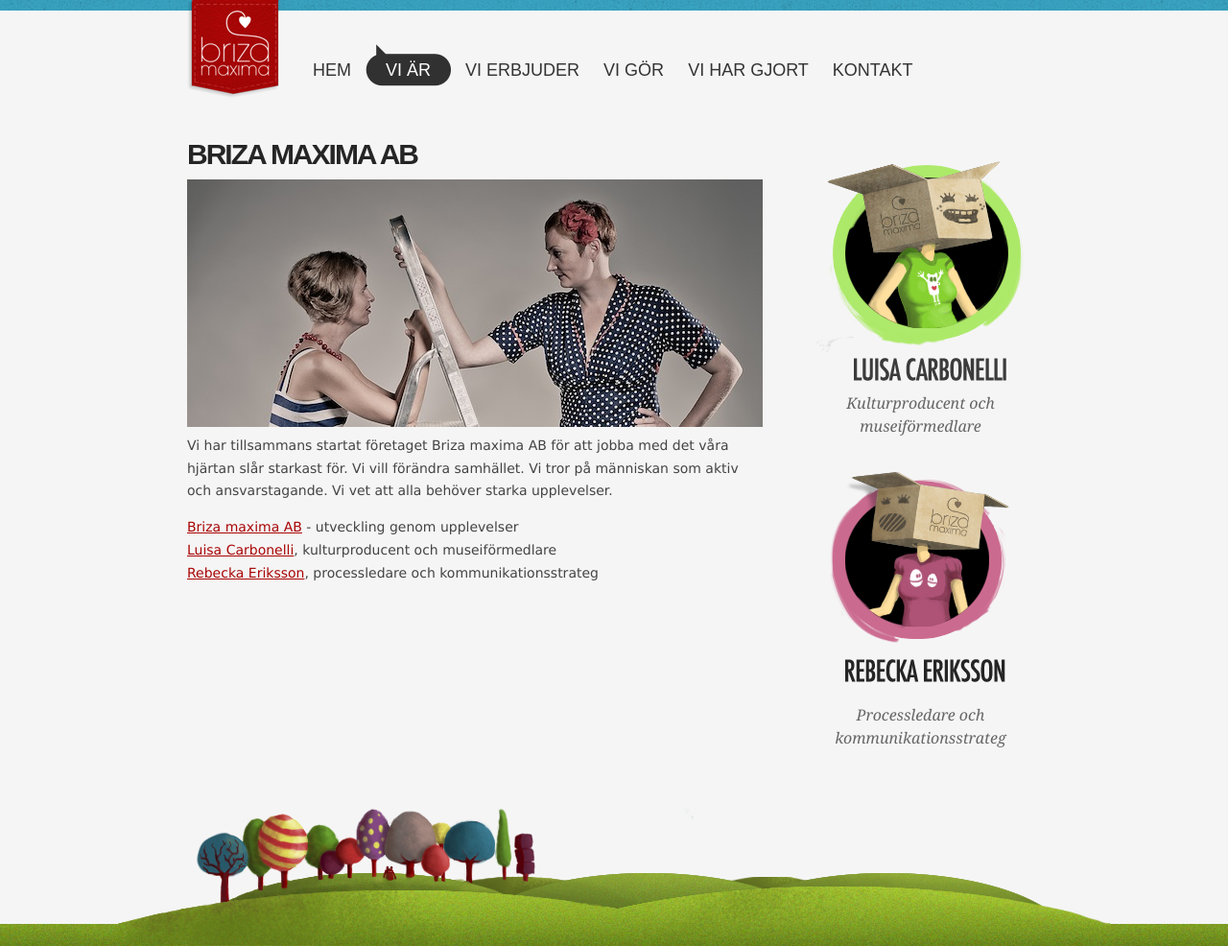
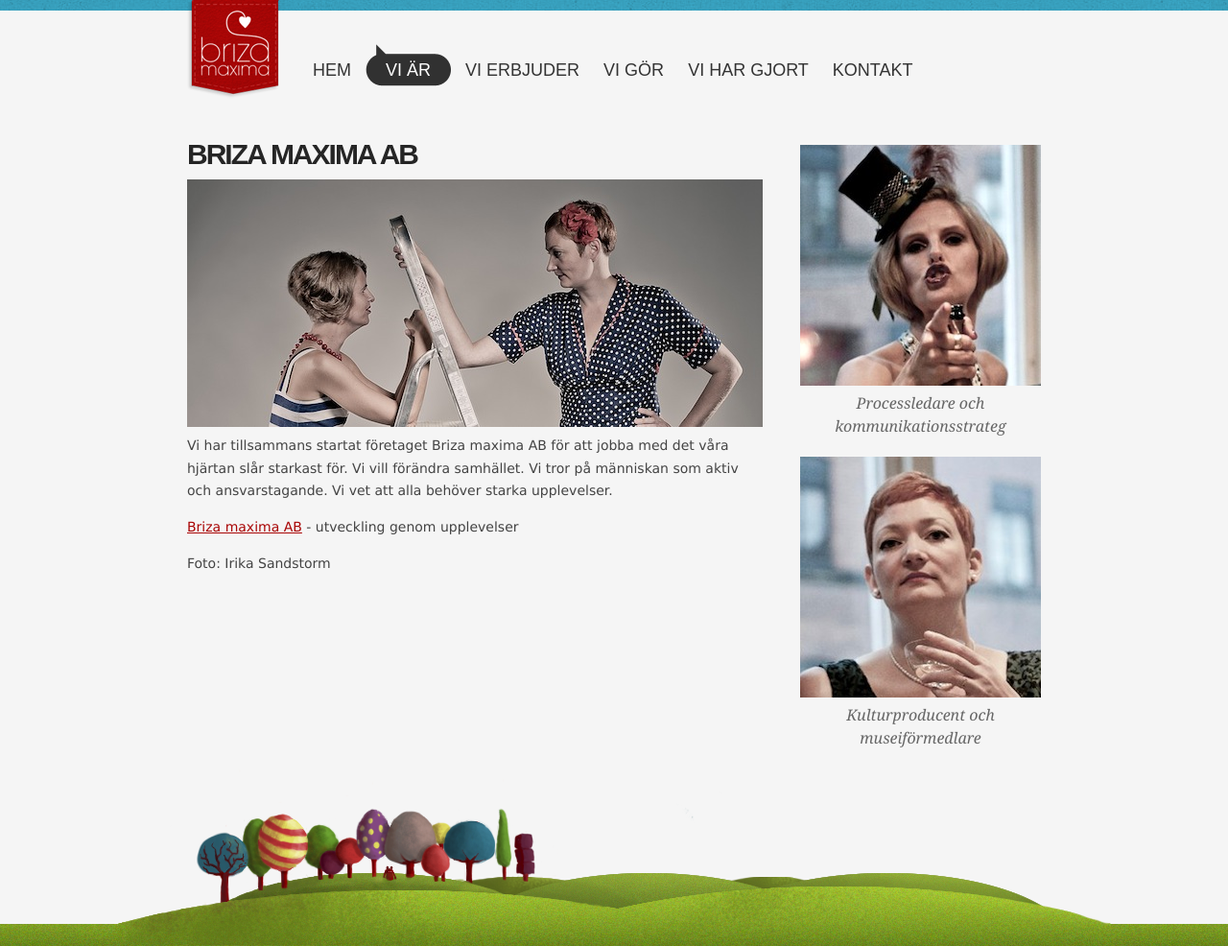
Before and after one commit to briza/briza.se, a Jekyll site: the page built from site/vi-ar/index.md, in a window 1280 px wide. Shown: the whole page at 96% size. Built offline with Jekyll 4.4.1, drawn with Linux system fonts in a browser that asks for light colours; Markdown is read by kramdown in place of the engine named in the settings.

Commit message:
Experimenting w images
Testing different imgs in sidebar and on different pages.

```diff
--- a/site/_includes/persons-sidebar.html
+++ b/site/_includes/persons-sidebar.html
@@ -1,11 +1,12 @@
 <div class="persons">
+	<a href="/vi-ar/rebecka-eriksson/">
+		<img src="/images/fotos/kraken-huntress.jpg" alt="Rebecka Eriksson" />
+		Processledare och kommunikationsstrateg
+	</a>
+
 	<a href="/vi-ar/luisa-carbonelli/">
-		<img src="/images/graphics/luisa-carbonelli.png" alt="Luisa Carbonelli" />
+		<img src="/images/fotos/contessa.jpg" alt="Luisa Carbonelli" />
 		Kulturproducent och museiförmedlare
 
 	</a>
-	<a href="/vi-ar/rebecka-eriksson/">
-		<img src="/images/graphics/rebecka-eriksson.png" alt="Rebecka Eriksson" />
-		Processledare och kommunikationsstrateg
-	</a>
 </div>
--- a/site/vi-ar/index.md
+++ b/site/vi-ar/index.md
@@ -9,6 +9,6 @@
 ![Rebecka och Luisa](/images/fotos/briza-stairs.jpg "Foto: Irika Sandstorm")
 Vi har tillsammans startat företaget Briza maxima AB för att jobba med det våra hjärtan slår starkast för. Vi vill förändra samhället. Vi tror på människan som aktiv och ansvarstagande. Vi vet att alla behöver starka upplevelser.
 
-[Briza maxima AB](foeretaget) - utveckling genom upplevelser<br/>
-[Luisa Carbonelli](luisa-carbonelli), kulturproducent och museiförmedlare<br/>
-[Rebecka Eriksson](rebecka-eriksson), processledare och kommunikationsstrateg
+[Briza maxima AB](foeretaget) - utveckling genom upplevelser
+
+Foto: Irika Sandstorm
```
Also changed, not shown: site/kontakt/index.md (+0 -3 lines), site/om/index.md (deleted, +0 -8 lines), site/praktiskt/index.md (deleted, +0 -20 lines), site/vi-ar/foeretaget/index.md (+2 -0 lines), site/_layouts/default.html (line endings or trailing spaces), site/images/fotos/briza-just-shoes.jpg (added), site/images/fotos/contessa.jpg (added), site/images/fotos/kraken-huntress.jpg (added), 1 other file.
